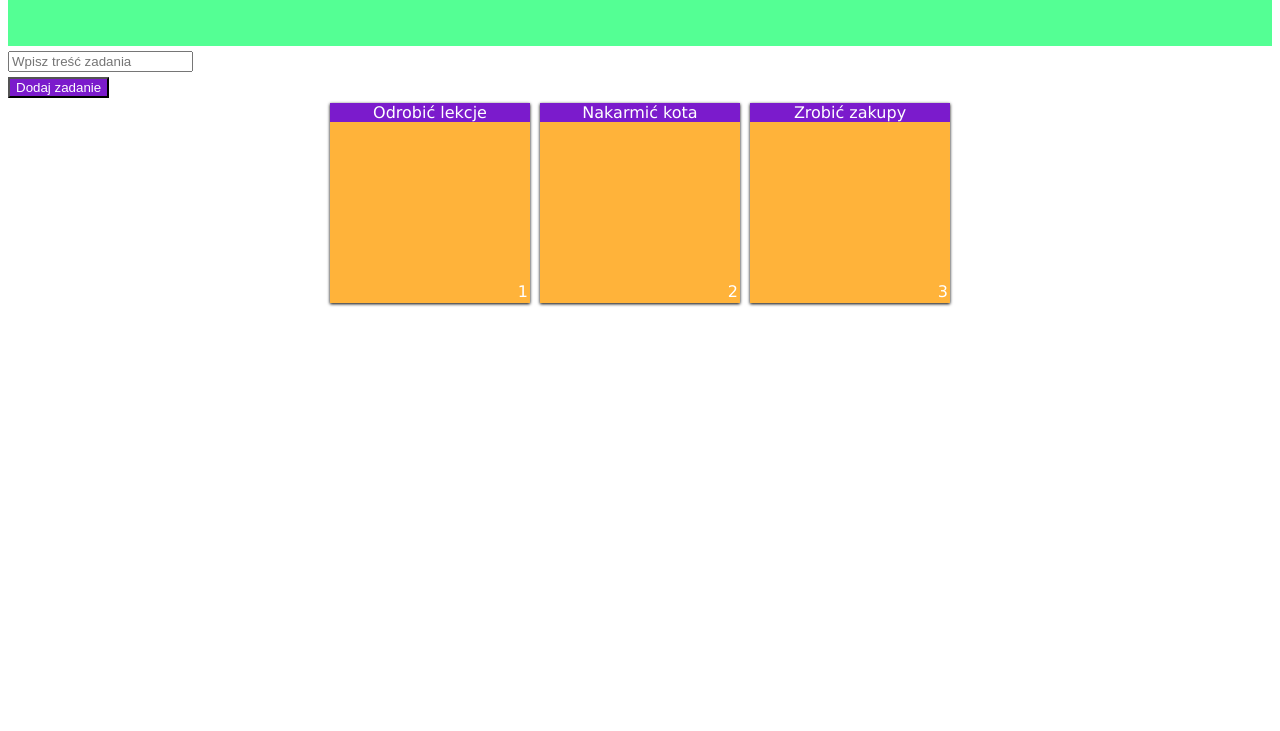
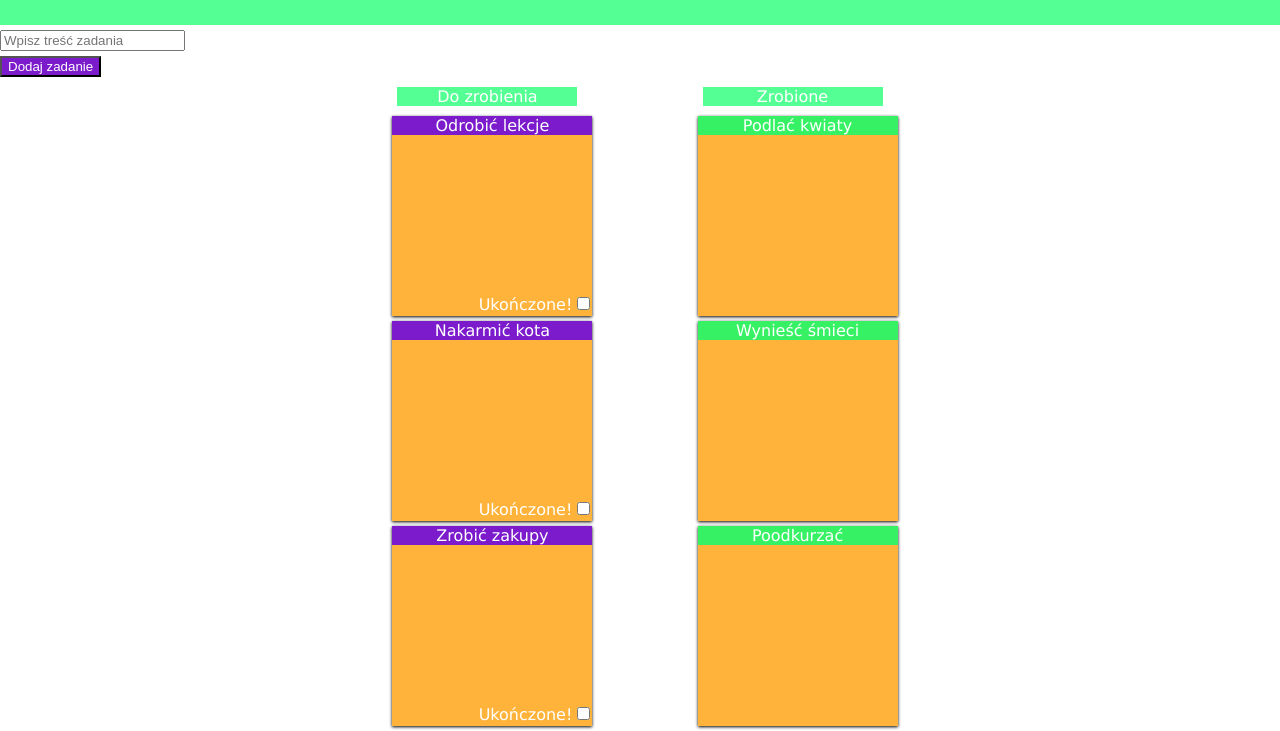
Before and after one commit to mskalacki/FirstAngularTodo, a website: page index.html in a window 1280 px wide. Shown: the part 75-806 px from the top of the page. Drawn offline with nearby package versions, Linux system fonts and the light colour scheme.

Commit message:
Simple moving tasks to done added.

```diff
--- a/app/Controllers/CardController.js
+++ b/app/Controllers/CardController.js
@@ -1,6 +1,6 @@
 angular.module("app.Controllers").controller("CardController", function ($scope) {
 
-    $scope.Tasks =
+    $scope.TasksToDo =
         [
 
             { name: 'Odrobić lekcje', id: '1' },
@@ -8,17 +8,38 @@ angular.module("app.Controllers").controller("CardController", function ($scope)
             { name: 'Zrobić zakupy', id: '3' }
 
         ];
-        let idValue = 4;
+
+        $scope.TasksDone = [
+            { name: 'Podlać kwiaty', id: '1' },
+            { name: 'Wynieść śmieci', id: '2' },
+            { name: 'Poodkurzać', id: '3' }
+
+
+        ]
+    let idValue = 4;
     $scope.AddCard = function () {
 
         let nameValue = document.querySelector('.Add-name').value;
 
-        if (nameValue){
-            $scope.Tasks.push({ name: nameValue, id: idValue});
+        if (nameValue) {
+            $scope.TasksToDo.push({ name: nameValue, id: idValue });
 
             idValue++;
-            alert($scope.Tasks.length);
+
         }
+
+
+    }
+    $scope.MoveToDone = function(taskName){
+
+       let index = $scope.TasksToDo.findIndex(x => x.name === taskName);
+       let tempSplice = $scope.TasksToDo.splice(index,1);
+
+        // $scope.TasksDone.unshift($scope.TasksToDo[index]);
+        // $scope.TasksTodo.splice(0,1);
+        $scope.TasksDone.unshift(tempSplice[0]);
+
+
 
 
     }
--- a/index.html
+++ b/index.html
@@ -18,25 +18,44 @@
             <li>Tablice</li>
         </ul>
     </header>
-    <div  ng-controller="CardController">
+    <div ng-controller="CardController">
         <form class=Add-Task-Form>
             <input class="Add-name" ng-model="name" type="text" placeholder="Wpisz treść zadania" required>
 
             <button ng-click="AddCard()">Dodaj zadanie</button>
         </form>
         <div class="Trello-Wrapper">
-            <div class="Trello-card" ng-repeat="task in Tasks">
-                <div class="Card-item">{{task.name}}</div>
-                <div class="Card-id">{{task.id}}</div>
+            <div class="Todo">
+               <p>Do zrobienia</p>
+                <div class="Trello-card" ng-repeat="task in TasksToDo">
+                    <div class="Card-item">{{task.name}}</div>
+
+                    <div class="Card-id">
+                        <label  for= "checkbox">Ukończone!</label>
+                        <input class = "checkbox "type="checkbox" ng-model="confirmed" ng-change="MoveToDone(task.name)"></div>
+
+                </div>
+            </div>
+            <div class="Done">
+                <p>Zrobione<p>
+
+                <div class="Trello-card" ng-repeat="task in TasksDone">
+                    <div class="Card-item">{{task.name}}</div>
+                    <div class="Card-id">
+
+
+                    </div>
+
+                </div>
 
             </div>
 
 
+
         </div>
-    </div>
-    <script src="node_modules/angular/angular.js"></script>
-    <script src="app/app.js"></script>
-    <script src="app/Controllers/CardController.js"></script>
+        <script src="node_modules/angular/angular.js"></script>
+        <script src="app/app.js"></script>
+        <script src="app/Controllers/CardController.js"></script>
 </body>
 
 </html>
--- a/style.css
+++ b/style.css
@@ -1,3 +1,7 @@
+
+*{
+    margin: 0;
+}
 
 html{
     font-family: Verdana, Geneva, Tahoma, sans-serif;
@@ -25,6 +29,26 @@ li{
 
 .Trello-Wrapper{
     text-align: center;
+    vertical-align: text-top;
+
+}
+
+
+.Todo{
+    display: inline-block;
+    width: 200px;
+    margin-right:100px;
+}
+.Done{
+    display: inline-block;
+    width: 200px;
+}
+.Todo>p, .Done>p{
+    color: white;
+    background-color: #54FF94;
+    margin: 10px;
+
+
 }
 
 .Trello-card{
@@ -32,15 +56,24 @@ li{
     height: 200px;
     background-color:#FFB33A;
     margin:5px;
-    display: inline-block;
+    display: block;
     position: relative;
     box-shadow: 0 1px 3px black;
 }
-.Card-item{
+ .Todo .Card-item{
     text-align: center;
     width:auto;
     height: auto;
     background-color: #7B1BCC;
+
+}
+
+.Done .Card-item{
+    text-align: center;
+    width:auto;
+    height: auto;
+    background-color: rgb(55, 241, 101);
+
 }
 .Card-id{
     position: absolute;
@@ -48,13 +81,14 @@ li{
     right: 0;
     margin: 2px;
 }
+
 button{
     background-color: #7B1BCC;
     color:white;
     display:block;
     margin-top: 5px;
 }
-.Add-name, .Add-id{
+.Add-name{
     display: block;
     margin-top: 5px;
     margin-bottom: 5px;
```
